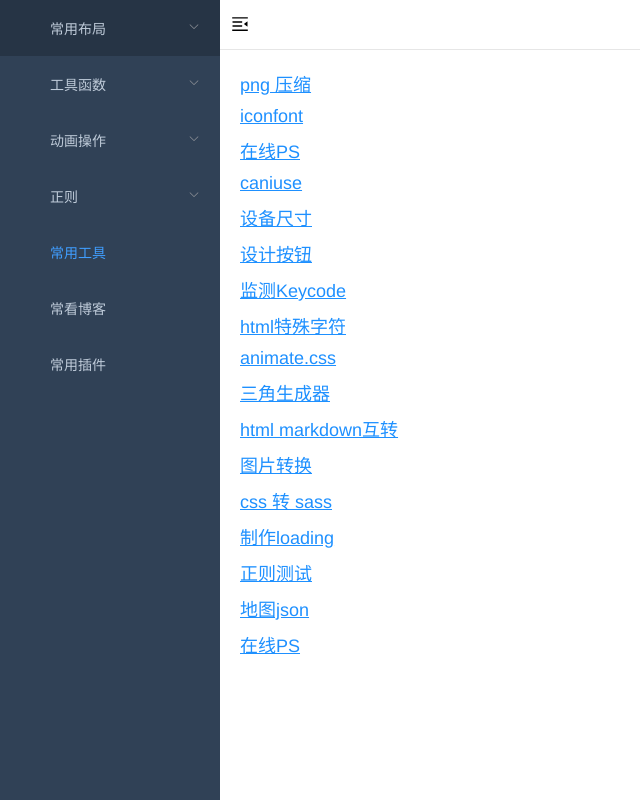
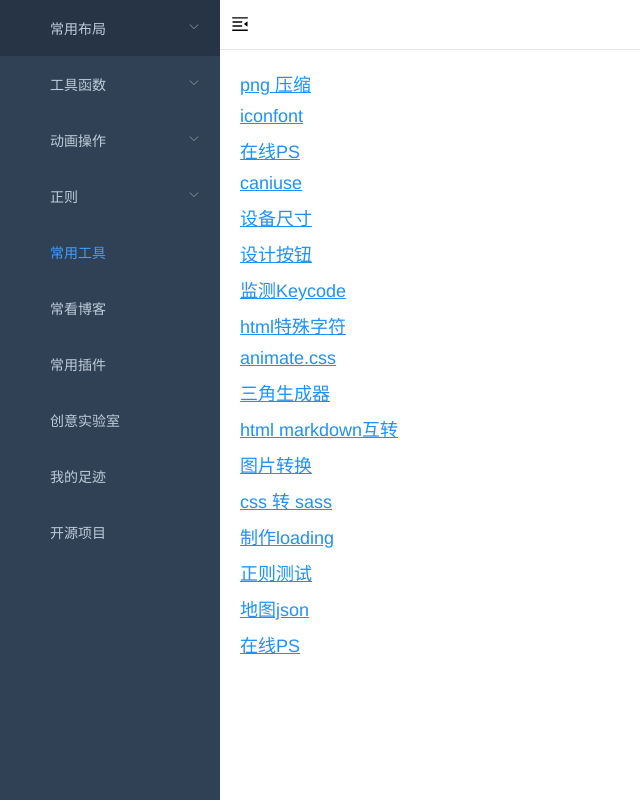
Before and after one commit to gibuli/gibuli, a Vue app: page /#/tools/index in a window 1280 px wide. Shown: the whole page, without its empty margins (0-640 px from the left). Built offline with nearby package versions, Linux system fonts and the light colour scheme.

Commit message:
add some modules

```diff
--- a/src/router/index.js
+++ b/src/router/index.js
@@ -279,6 +279,42 @@
       }
     ]
   },
+  {
+    path: "/creativeLab",
+    component: Layout,
+    children: [
+      {
+        path: "index",
+        name: "创意实验室",
+        component: () => import("@/views/creativeLab/index"),
+        meta: { title: "创意实验室", icon: "form" }
+      }
+    ]
+  },
+  {
+    path: "/myTracks",
+    component: Layout,
+    children: [
+      {
+        path: "index",
+        name: "我的足迹",
+        component: () => import("@/views/myTracks/index"),
+        meta: { title: "我的足迹", icon: "form" }
+      }
+    ]
+  },
+  {
+    path: "external-link",
+    component: Layout,
+    children: [
+      {
+        path: "https://github.com/gitkingchen",
+        name: "开源项目",
+        meta: { title: "开源项目", icon: "form" }
+      }
+    ]
+  },
+
 
   { path: "*", redirect: "/404", hidden: true }
 ];
--- a/src/views/blogs/index.vue
+++ b/src/views/blogs/index.vue
@@ -35,7 +35,15 @@
         {
           link: "https://www.liaoxuefeng.com/",
           title: "廖雪峰"
-        }
+        },
+        {
+          link: "https://www.zhangxinxu.com/wordpress/",
+          title: "张鑫旭"
+        },
+        {
+          link: "http://www.ruanyifeng.com/blog/archives.html",
+          title: "阮一峰"
+        },
       ]
     };
   },
--- /dev/null
+++ b/src/views/creativeLab/index.vue
@@ -0,0 +1,16 @@
+<template>
+  <div class="app-container">
+    lab
+  </div>
+</template>
+
+<style rel="stylesheet/scss" lang="scss" scoped>
+</style>
+<script>
+export default {
+  data() {
+    return {};
+  },
+  methods: {}
+};
+</script>
--- /dev/null
+++ b/src/views/myTracks/index.vue
@@ -0,0 +1,16 @@
+<template>
+  <div class="app-container">
+    track
+  </div>
+</template>
+
+<style rel="stylesheet/scss" lang="scss" scoped>
+</style>
+<script>
+export default {
+  data() {
+    return {};
+  },
+  methods: {}
+};
+</script>
```
